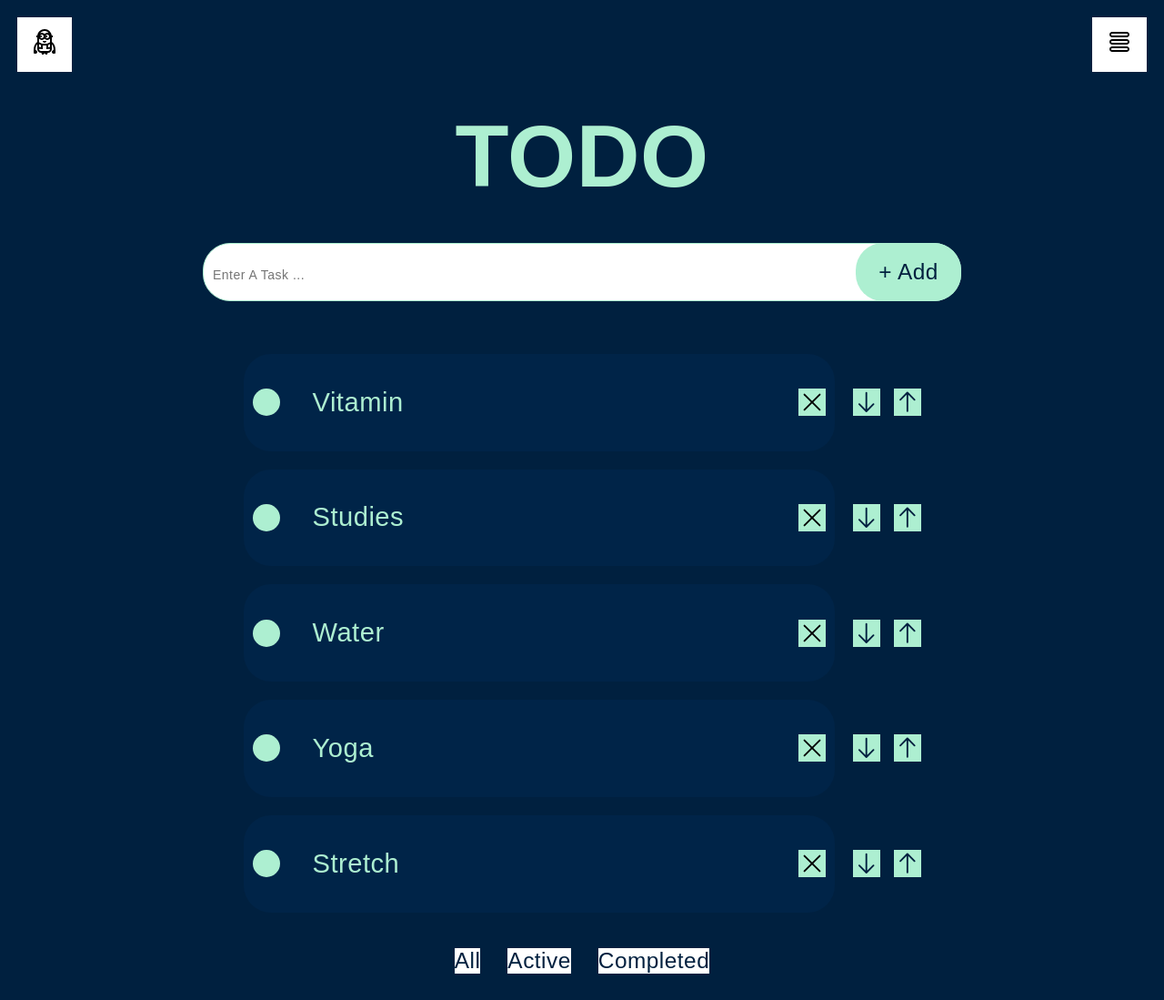
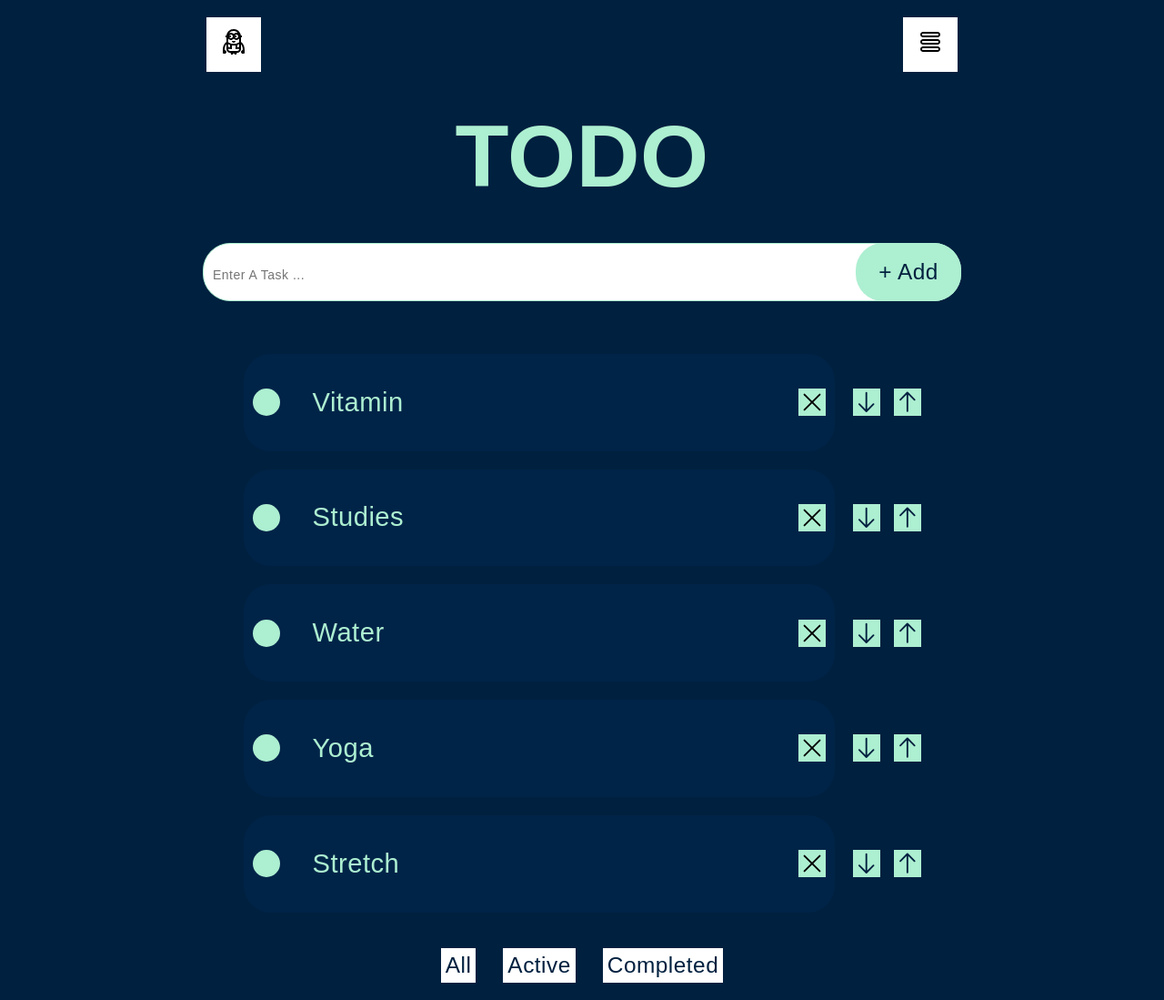
Before and after one commit to MarinaGromova/todo, a React (Vite) app: page / in a window 1280 px wide. Shown: the whole page at 91% size. Built offline with nearby package versions, Linux system fonts and the light colour scheme.

Commit message:
рефакторинг

```diff
--- a/src/components/layout/header/Header.module.scss
+++ b/src/components/layout/header/Header.module.scss
@@ -1,6 +1,8 @@
 @use '../../../assets/styles/variables';
 
 .wrapper {
+	margin: 0 auto;
+	max-width: 864px;
 	display: flex;
 	justify-content: space-between;
 	padding: variables.$padding;
--- a/src/components/ui/button/buttonAll/ButtonAll.module.scss
+++ b/src/components/ui/button/buttonAll/ButtonAll.module.scss
@@ -8,12 +8,6 @@
 	align-items: center;
 }
 
-.circle {
-	width: 36px;
-	height: 36px;
-	background-color: variables.$accent-dark;
-	border: none;
-	@media (max-width: 768px) {
-		background-color: variables.$accent-light;
-	}
+.button {
+	padding: 5px;
 }
--- a/src/components/ui/button/buttonAll/ButtonAll.tsx
+++ b/src/components/ui/button/buttonAll/ButtonAll.tsx
@@ -1,5 +1,3 @@
-// import { SvgChosen } from '../../svg/SvgChosen'
-// import { SvgUnMarket } from '../../svg/SvgUnmarked'
 import styles from './ButtonAll.module.scss'
 
 interface NewTodoProps {
@@ -10,6 +8,7 @@ export const ButtonAll = ({ choiceAll }: NewTodoProps) => {
 	return (
 		<div className={styles.il}>
 			<button
+				className={styles.button}
 				onClick={() => {
 					choiceAll('all')
 				}}
@@ -17,6 +16,7 @@ export const ButtonAll = ({ choiceAll }: NewTodoProps) => {
 				All
 			</button>
 			<button
+				className={styles.button}
 				onClick={() => {
 					choiceAll('active')
 				}}
@@ -24,6 +24,7 @@ export const ButtonAll = ({ choiceAll }: NewTodoProps) => {
 				Active
 			</button>
 			<button
+				className={styles.button}
 				onClick={() => {
 					choiceAll('completed')
 				}}
@@ -33,69 +34,3 @@ export const ButtonAll = ({ choiceAll }: NewTodoProps) => {
 		</div>
 	)
 }
-
-// export const ButtonAll = ({ tasks, setTasks }: NewTodoProps) => {
-// 	const [choice, setChoiceAll] = useState(false)
-// 	const [choiceActive, setChoiceActive] = useState(false)
-
-// 	const colorObject = useBackGroundResize()
-
-// 	const choiceAll = () => {
-// 		setChoiceAll(!choice)
-// 		if (!choice) {
-// 			let task = tasks.map((t: any) => {
-// 				t.isDone = true
-// 				return t
-// 			})
-// 			setTasks(task)
-// 		} else {
-// 			let task = tasks.map((t: any) => {
-// 				t.isDone = false
-// 				return t
-// 			})
-// 			setTasks(task)
-// 		}
-// 	}
-
-// 	const selectActive = () => {
-// 		setChoiceActive(!choiceActive)
-// 		if (!choiceActive) {
-// 			const task = tasks.filter((t: any) => t.isDone != true)
-// 			let copy = [...task]
-// 			setTasks(copy)
-// 		} else {
-// 			setTasks(tasks)
-// 		}
-// 	}
-
-// 	return (
-// 		<div className={styles.il}>
-// 			<button className={styles.circle} onClick={choiceAll}>
-// 				{choice ? (
-// 					<SvgUnMarket color={colorObject} />
-// 				) : (
-// 					<SvgChosen color={colorObject} />
-// 				)}
-// 			</button>
-// 			<p>All</p>
-// 			<button className={styles.circle} onClick={selectActive}>
-// 				{choiceActive ? (
-// 					<SvgUnMarket color={colorObject} />
-// 				) : (
-// 					<SvgChosen color={colorObject} />
-// 				)}
-// 			</button>
-// 			<p>Active</p>
-{
-	/* <button className={styles.circle} onClick={choiceAll}>
-				{choice ? (
-					<SvgUnMarket color={colorObject} />
-				) : (
-					<SvgChosen color={colorObject} />
-				)}
-			</button>
-			<p>Completed</p> */
-}
-// 		</div>
-// 	)
-// }
```
Also changed, not shown: 1 other file (tests, documents, lock files or other folders).
